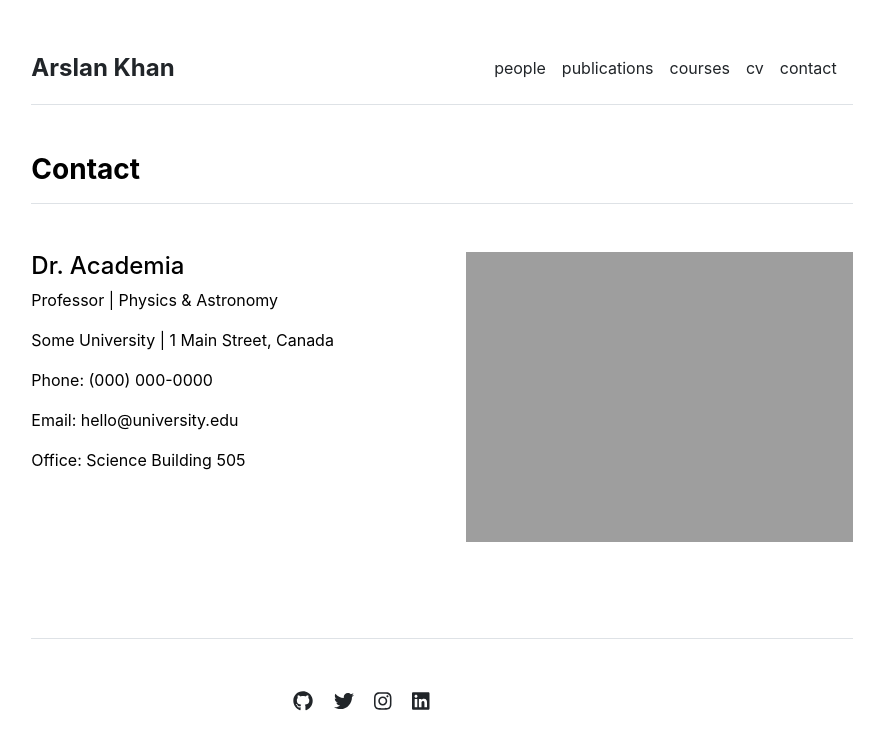
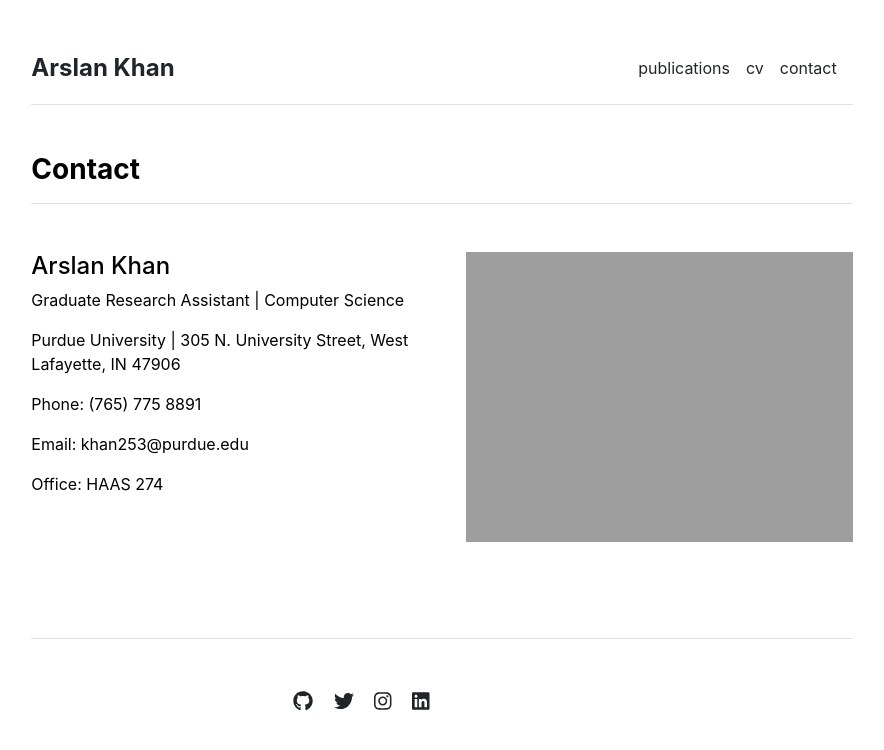
Before and after one commit to Arslan8/arslan8.github.io, a Jekyll site: the page built from contact.md, in a window 1280 px wide. Shown: the top 750 px of the page, without its empty margins (198-1082 px from the left). Built offline with Jekyll 4.4.1, drawn with Linux system fonts in a browser that asks for light colours.

Commit message:
Modifications

```diff
--- a/_data/settings.yml
+++ b/_data/settings.yml
@@ -1,7 +1,5 @@
 menu:
-- {name: 'people', url: '/people'}
 - {name: 'publications', url: '/publications'}
-- {name: 'courses', url: '/courses'}
 - {name: 'cv', url: '/cv'}
 - {name: 'contact', url: '/contact'}
 
@@ -16,10 +14,10 @@ courses:
 - {name: 'Stellar Structures', url: 'stellar-structures'}
 
 social:
-- {icon: 'github', link: 'https://github.com/LeNPaul'}
-- {icon: 'twitter', link: 'https://twitter.com/paululele'}
-- {icon: 'instagram', link: 'https://instagram.com/paululele'}
-- {icon: 'linkedin', link: 'https://linkedin.com/in/lenpaul'}
+- {icon: 'github', link: 'https://github.com/Arslan8'}
+- {icon: 'twitter', link: 'https://twitter.com/Arslan0o0'}
+- {icon: 'instagram', link: 'https://www.instagram.com/arslanisoninstragram/'}
+- {icon: 'linkedin', link: 'https://www.linkedin.com/in/arslankhan52/'}
 
 contacts:
-- {name: 'Dr. Academia', title: 'Professor', department: 'Physics & Astronomy', institution: 'Some University', institution_address: '1 Main Street, Canada', phone: '(000) 000-0000', email: 'hello@university.edu', office: 'Science Building 505', image: 'assets/img/contact.jpg'}
+- {name: 'Arslan Khan', title: 'Graduate Research Assistant', department: 'Computer Science', institution: 'Purdue University', institution_address: '305 N. University Street, West Lafayette, IN 47906', phone: '(765) 775 8891', email: 'khan253@purdue.edu', office: 'HAAS 274', image: 'assets/img/contact.jpg'}
```
